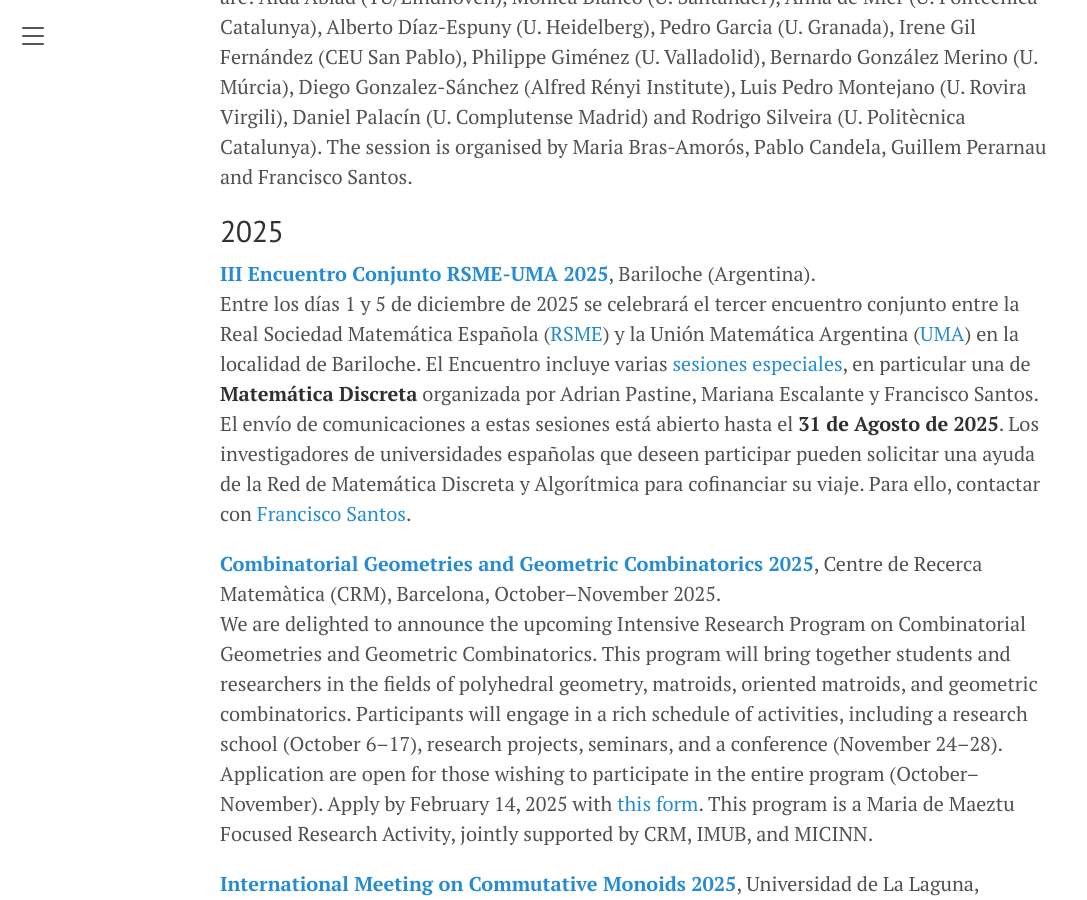
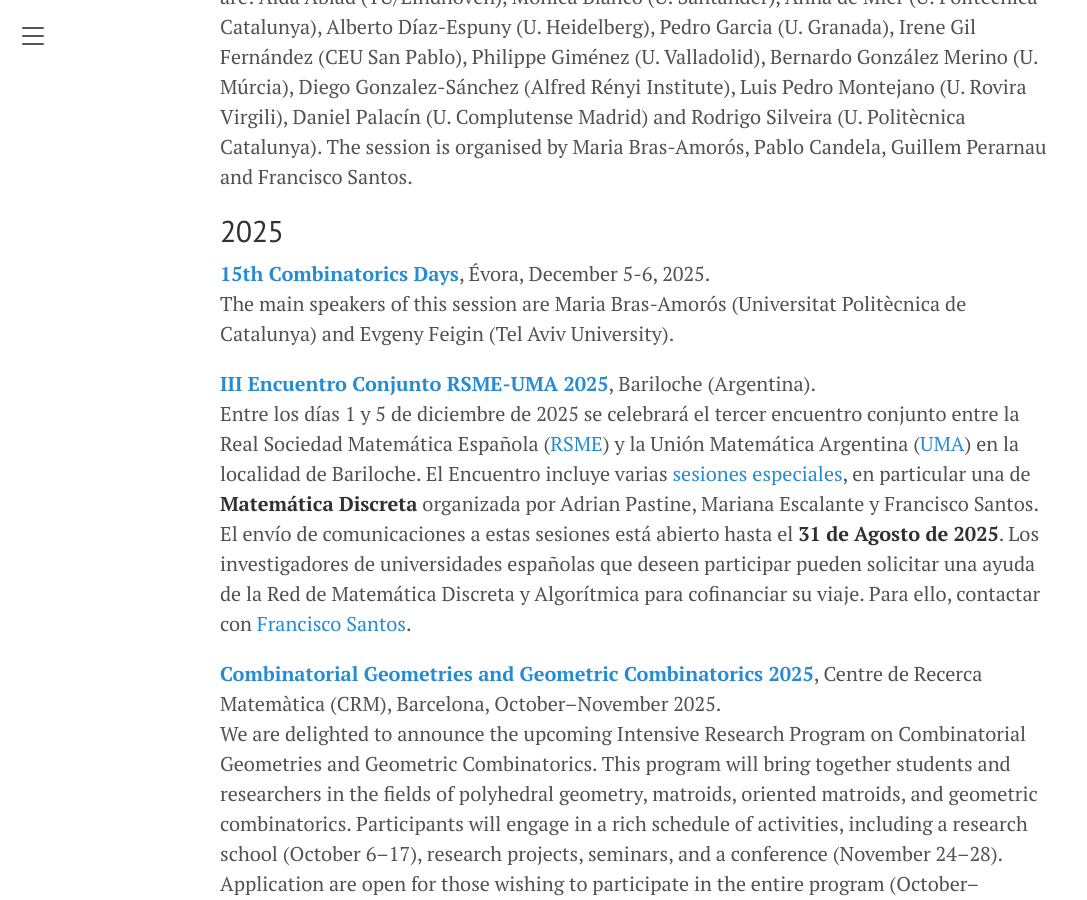
Before and after one commit to dam-network/dam-network.github.io, a Jekyll site: the page built from activities.md, in a window 1280 px wide and 900 px high, scrolled down 438 px. Shown: the whole window, without its empty margins (0-1087 px from the left). Built offline with Jekyll 4.4.1, drawn with Linux system fonts in a browser that asks for light colours.

Commit message:
Update activities.md

```diff
--- a/activities.md
+++ b/activities.md
@@ -14,6 +14,10 @@
 
 ## 2025
 
+
+
+**[15th Combinatorics Days](https://www.mat.uc.pt/~combdays/15thcombday.html)**, Évora, December 5-6, 2025.\
+The main speakers of this session are Maria Bras-Amorós (Universitat Politècnica de Catalunya) and Evgeny Feigin (Tel Aviv University).
 
 **[III Encuentro Conjunto RSME-UMA 2025]([https://www.ub.edu/comb/CGGC25/](https://www.union-matematica.org.ar/reunion2025/))**, Bariloche (Argentina).\
 Entre los días 1 y 5 de diciembre de 2025 se celebrará el tercer encuentro conjunto entre la Real Sociedad Matemática Española ([RSME](https://www.rsme.es/)) y la Unión Matemática Argentina ([UMA](http://www.union-matematica.org.ar/)) en la localidad de Bariloche. El Encuentro incluye varias [sesiones especiales](https://www.union-matematica.org.ar/reunion2025/sesiones/comunicaciones-cientificas), en particular una de **Matemática Discreta** organizada por Adrian Pastine, Mariana Escalante y Francisco Santos. El envío de comunicaciones a estas sesiones está abierto hasta el **31 de Agosto de 2025**. Los investigadores de universidades españolas que deseen participar pueden solicitar una ayuda de la Red de Matemática Discreta y Algorítmica para cofinanciar su viaje. Para ello, contactar con [Francisco Santos](mailto:francisco.santos@unican.es).
```
